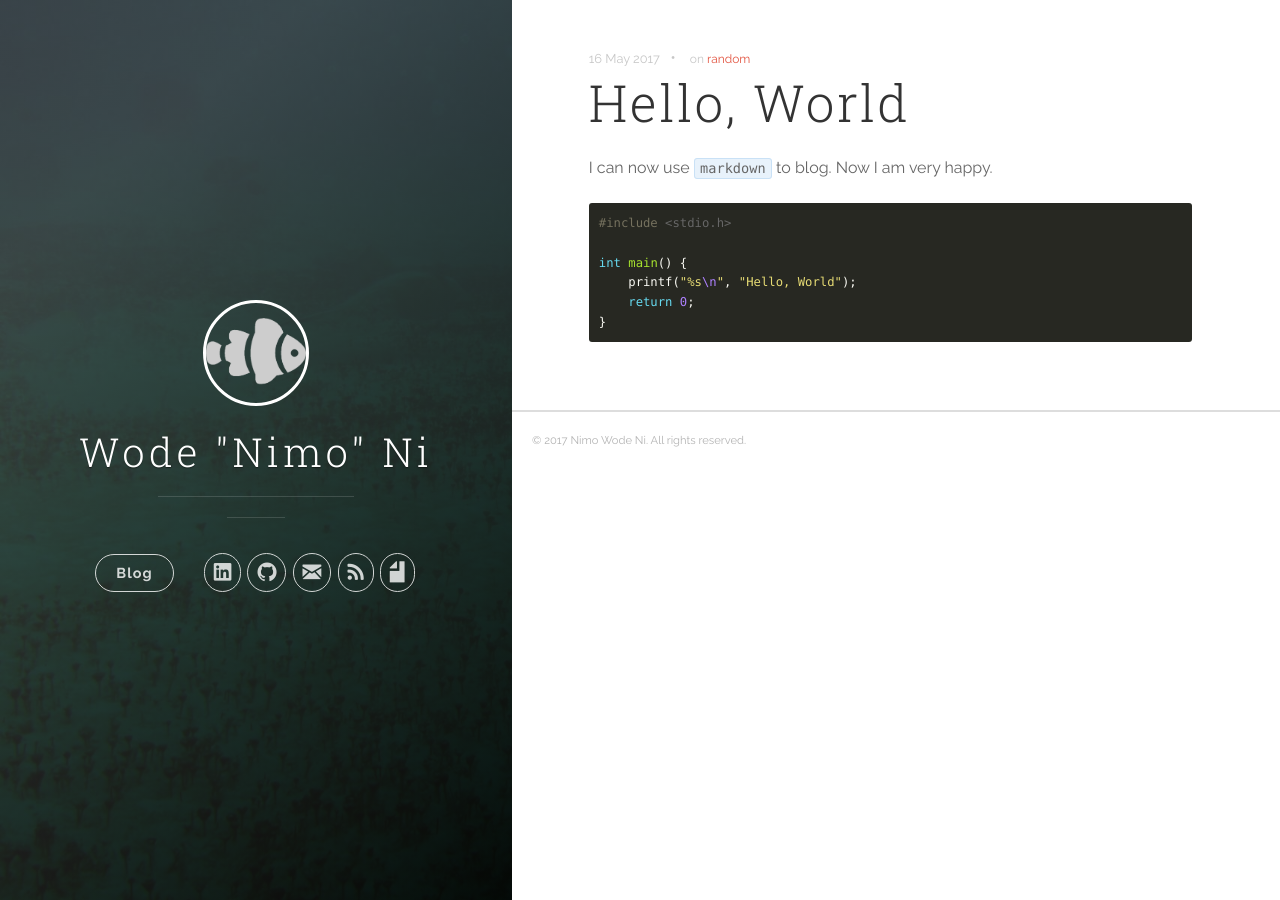
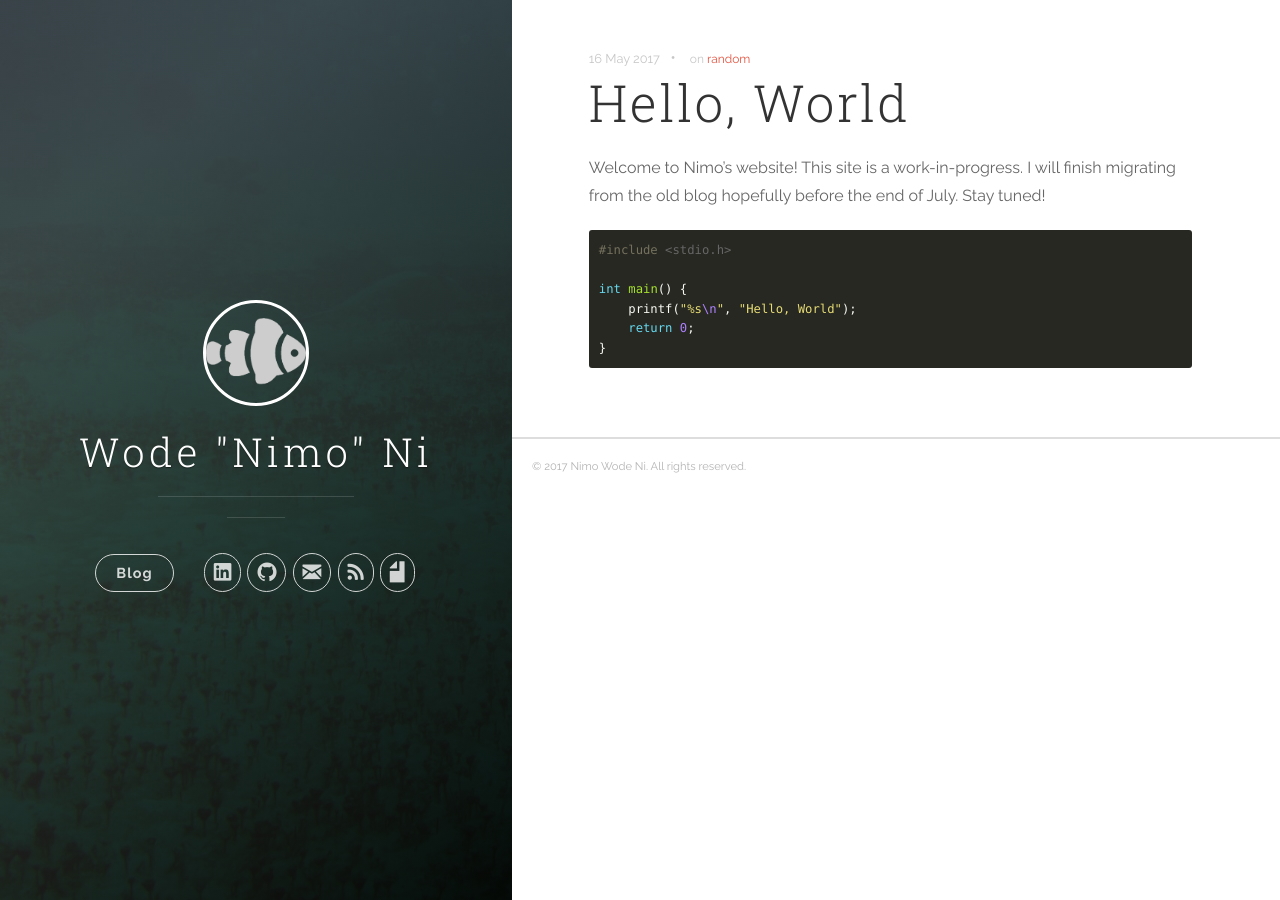
Before and after one commit to wodeni/wodeni.github.io, a Jekyll site: the page built from _posts/2017-05-16-hello-world.md, in a window 1280 px wide. Built offline with Jekyll 4.4.1, drawn with Linux system fonts in a browser that asks for light colours; nearby versions of some CDN libraries.

Commit message:
auto commit

````diff
--- a/_posts/2017-05-16-hello-world.md
+++ b/_posts/2017-05-16-hello-world.md
@@ -5,7 +5,7 @@ categories: [non-tech]
 tags: [random]
 ---
 
-I can now use `markdown` to blog. Now I am very happy.
+Welcome to Nimo's website! This site is a work-in-progress. I will finish migrating from the old blog hopefully before the end of July. Stay tuned!
 
 ```c
 #include <stdio.h>
````
